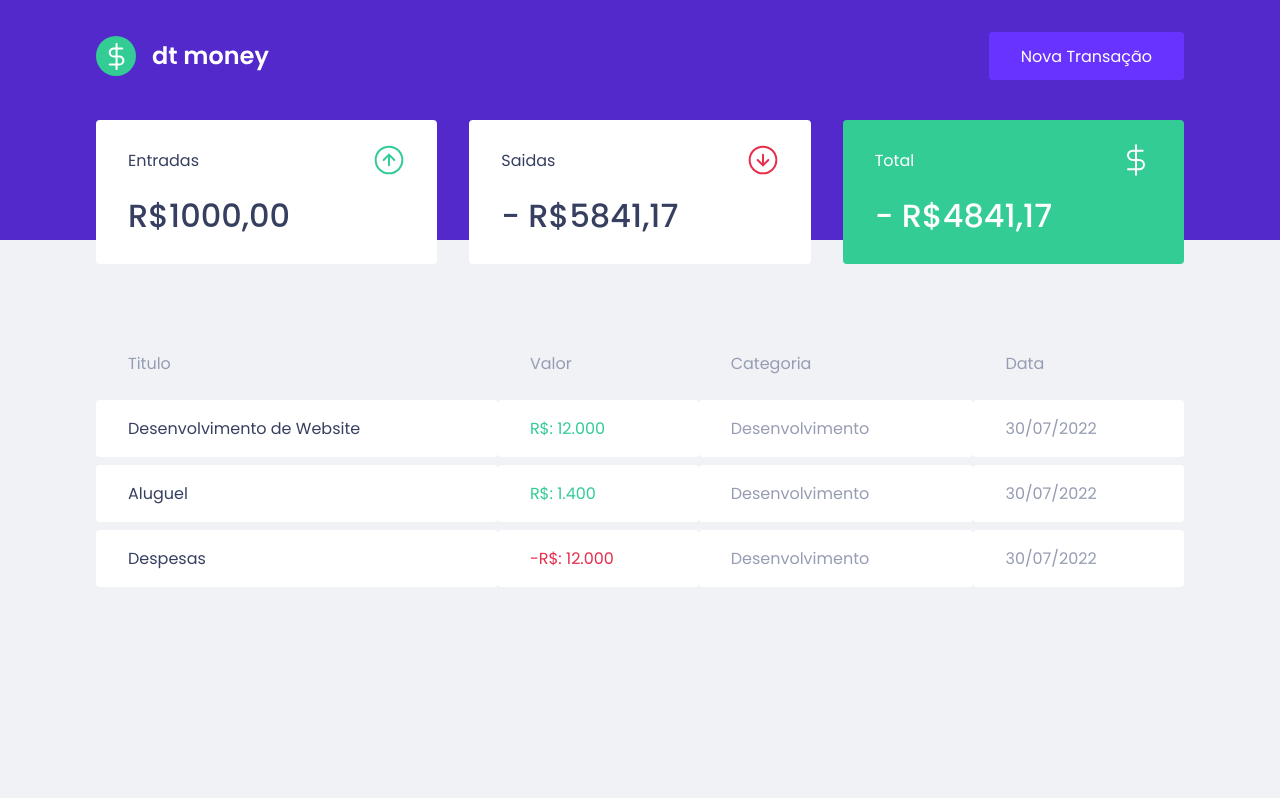
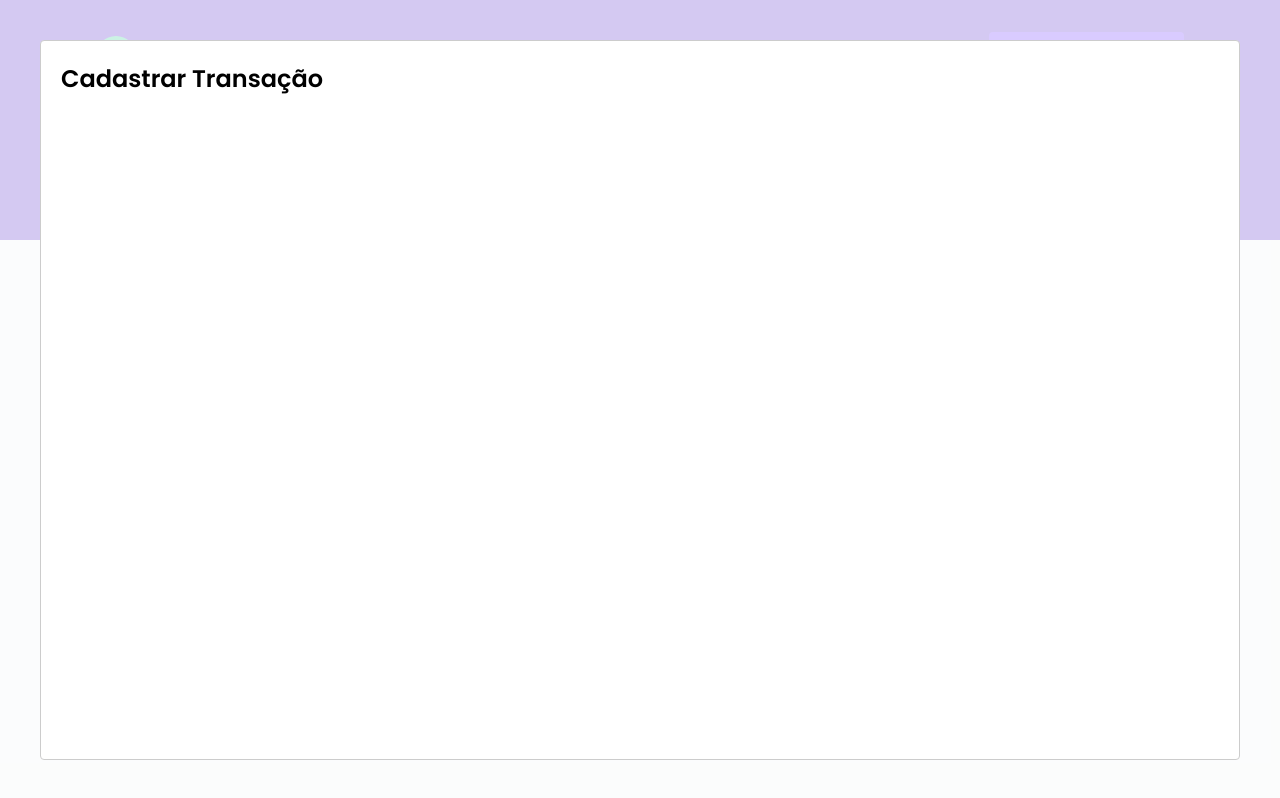
Before and after one commit to alvarorfj/money-rocketseat, a React (Create React App) app: page / in a window 1280 px wide. Both pictures are taken after a click on the button "Nova Transação". Built offline with nearby package versions, Linux system fonts and the light colour scheme; no server answers; what miragejs would draw is missing.

Commit message:
Adicionando modal

```diff
--- a/package.json
+++ b/package.json
@@ -14,6 +14,7 @@
     "miragejs": "^0.1.45",
     "react": "^18.2.0",
     "react-dom": "^18.2.0",
+    "react-modal": "^3.15.1",
     "react-scripts": "5.0.1",
     "styled-components": "^5.3.5",
     "typescript": "^4.4.2",
@@ -44,6 +45,7 @@
     ]
   },
   "devDependencies": {
+    "@types/react-modal": "^3.13.1",
     "@types/styled-components": "^5.1.25"
   }
 }
--- a/src/components/Header/index.tsx
+++ b/src/components/Header/index.tsx
@@ -1,13 +1,31 @@
+import { useState } from 'react';
 import logoImg from '../../assets/logo.svg'
 import { Container, Content } from './styles'
-
+import Modal from 'react-modal'
 
 export function Header(){
+    const [isNewTransactionModalOpen, setIsNewTransactionModalOpen] = useState(false);
+
+    function handleOpenNewTransactionModal(){
+        setIsNewTransactionModalOpen(true);
+    }
+
+    function handleCloseNewTransactionModal(){
+        setIsNewTransactionModalOpen(false);
+    }
+
     return (
         <Container>
             <Content>
                 <img src={logoImg} alt="logo" />
-                <button>Nova Transação</button>
+                <button onClick={handleOpenNewTransactionModal}>Nova Transação</button>
+
+                <Modal
+                    isOpen={isNewTransactionModalOpen}
+                    onRequestClose={handleCloseNewTransactionModal}>
+                    <h2>Cadastrar Transação</h2>
+                </Modal>
+
             </Content>
         </Container>
     )
```
Also changed, not shown: 2 other files (tests, documents, lock files or other folders).
